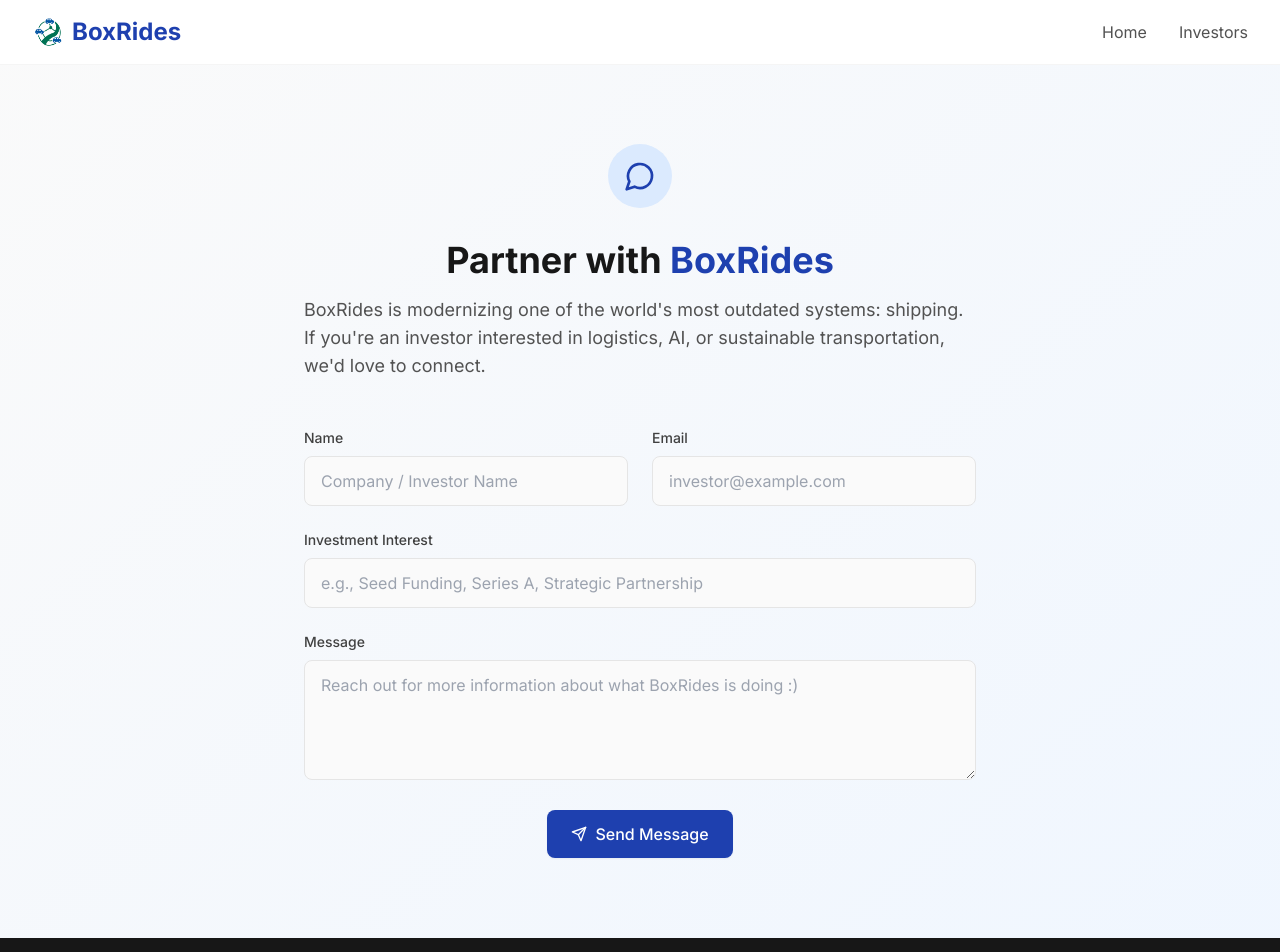
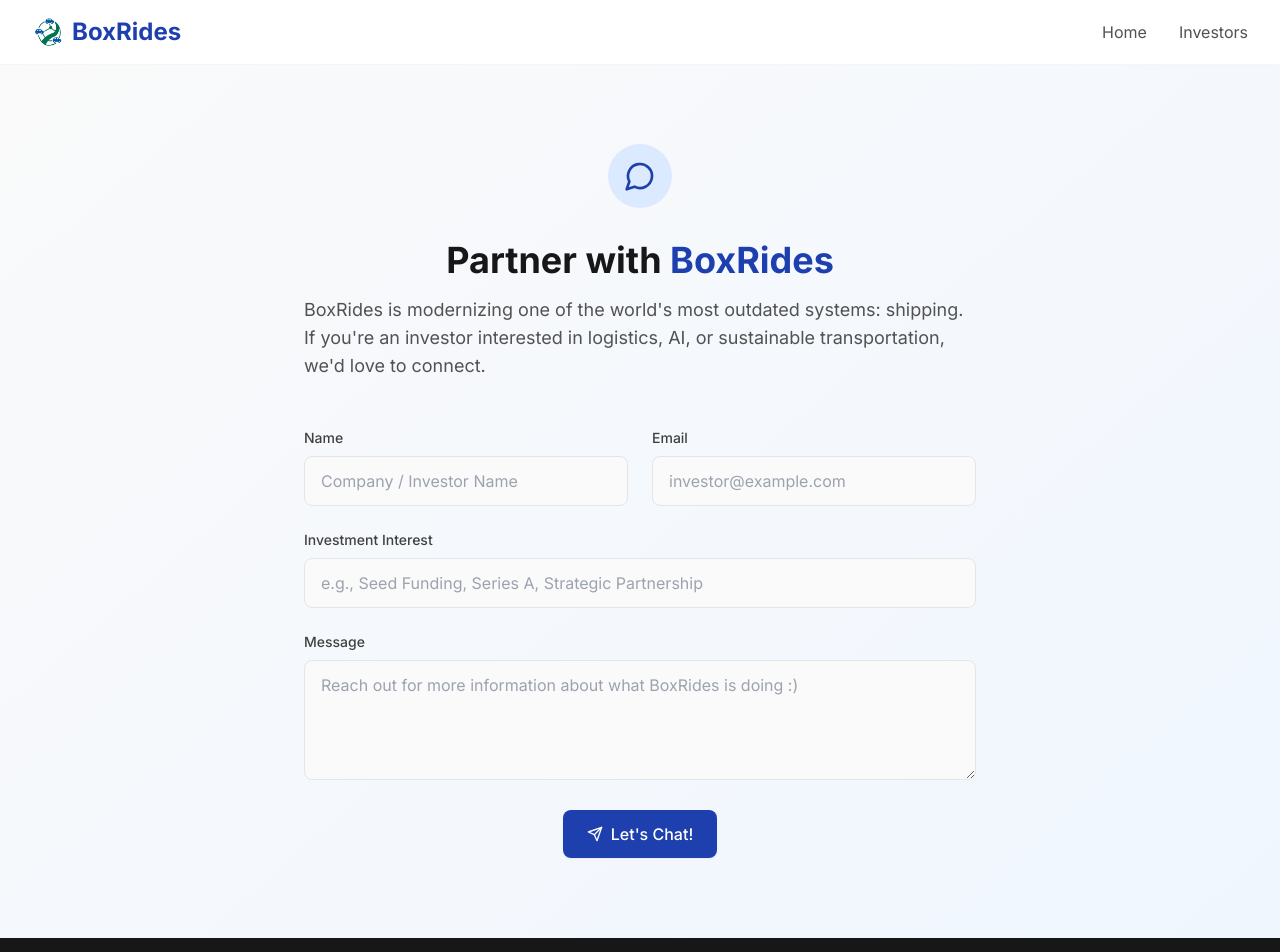
Before and after one commit to vivianhui5/BoxRidesWeb, a Next.js app: page /investors in a window 1280 px wide. Shown: the top 952 px of the page. Built offline with nearby package versions, Linux system fonts and the light colour scheme.

Commit message:
lets chat

```diff
--- a/components/Contact.tsx
+++ b/components/Contact.tsx
@@ -152,7 +152,7 @@ export default function Contact() {
                 className="btn-primary inline-flex items-center gap-2"
               >
                 <Send className="w-4 h-4" />
-                {isLoading ? 'Sending...' : 'Send Message'}
+                {isLoading ? 'Sending...' :"Let's Chat!"}
               </button>
             </div>
           </form>
```
